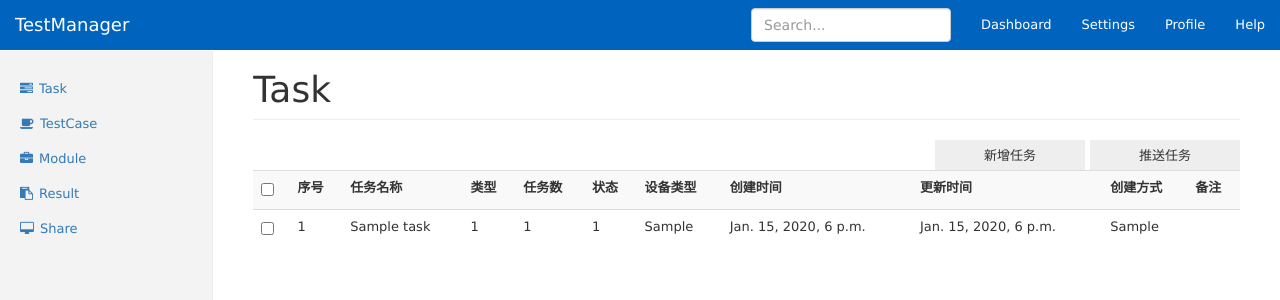
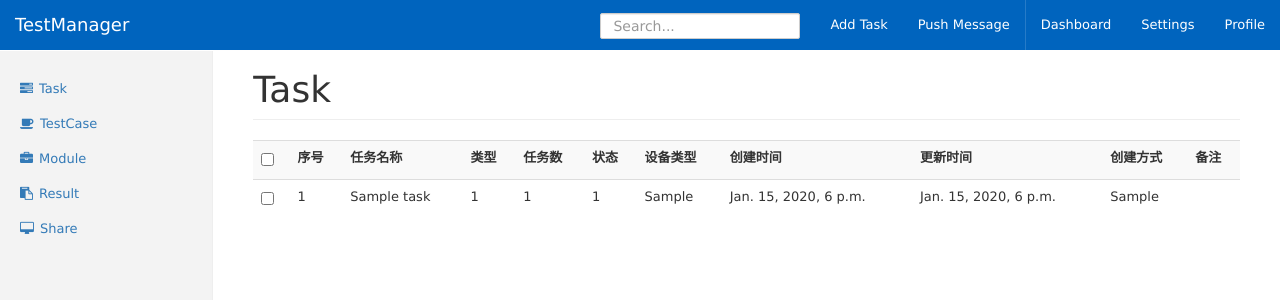
Before and after one commit to cash2one/Baymax, a Django app: page /app/task/ in a window 1280 px wide. Shown: the top 300 px of the page. Run offline with Django 3.2, Linux system fonts and the light colour scheme; tables that the repository leaves empty hold one stand-in row (values such as "Sample post"); some libraries are stand-ins or nearby versions.

Commit message:
add pages

```diff
--- a/app/static/css/dashboard.css
+++ b/app/static/css/dashboard.css
@@ -7,6 +7,12 @@ body {
     padding-top: 50px;
     background-color: #ffffff;
     font: normal normal 13px "\5FAE\8F6F\96C5\9ED1", "\5B8B\4F53", Verdana, Lucida, Arial, Helvetica;
+}
+
+.form-control {
+    border-radius: 2px;
+    height: 26px;
+    margin-top: 5px;
 }
 
 .task_action {
@@ -43,15 +49,6 @@ body {
     display: inline-block;
     *display: inline;
     *zoom: 1;
-}
-
-#btnAddTask {
-    width: 150px;
-    height: 30px;
-    background-color: #eee;
-    border: 0;
-    font-size: 13px;
-    float: right;
 }
 
 .mask {
--- a/settings.py
+++ b/settings.py
@@ -66,7 +66,7 @@ DATABASES = {
         'ENGINE': 'django.db.backends.mysql',
         'NAME': 'testmanager',
         'USER': 'root',
-        'PASSWORD': 'root2158',
+        'PASSWORD': 'root',
         'HOST': '127.0.0.1',
         'PORT': '3306',
     }
--- a/templates/app/task.html
+++ b/templates/app/task.html
@@ -11,14 +11,17 @@
 
     </script>
 {% endblock %}
+
+{% block page_action %}
+        <li><a href="#" id="btnAddTask">Add Task</a></li>
+        <li style="border-right:#267bc8 1px solid"><a href="#">Push Message</a></li>
+{% endblock %}
+
 {% block content %}
     <h1 class="page-header">
         Task
     </h1>
-    <ul class="task_action">
-        <li><input type="button" id="btnAddTask" value="新增任务"/></li>
-        <li><input type="button" id="btnAddTask" value="推送任务"/></li>
-    </ul>
+
     <div id="newTask">
 
         <form action="" method="post">
--- a/templates/base.html
+++ b/templates/base.html
@@ -28,10 +28,10 @@
         </div>
         <div id="navbar" class="navbar-collapse collapse">
             <ul class="nav navbar-nav navbar-right">
+                {% block page_action %}{% endblock %}
                 <li><a href="#">Dashboard</a></li>
                 <li><a href="#">Settings</a></li>
                 <li><a href="#">Profile</a></li>
-                <li><a href="#">Help</a></li>
             </ul>
             <form class="navbar-form navbar-right">
                 <input type="text" class="form-control" placeholder="Search...">
```
Also changed, not shown: static/css/dashboard.css (+6 -9 lines).
